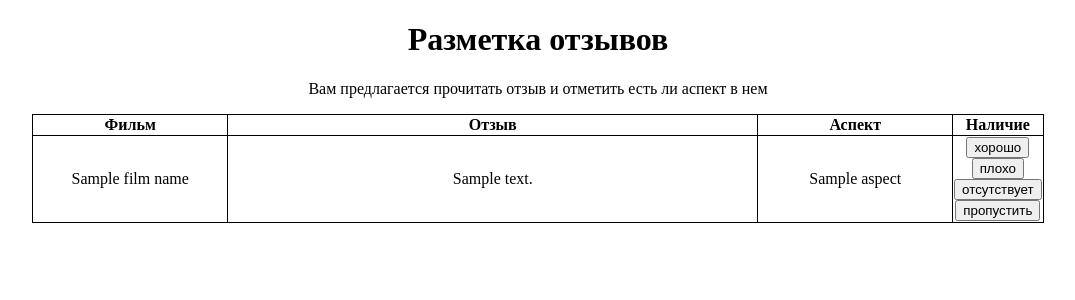
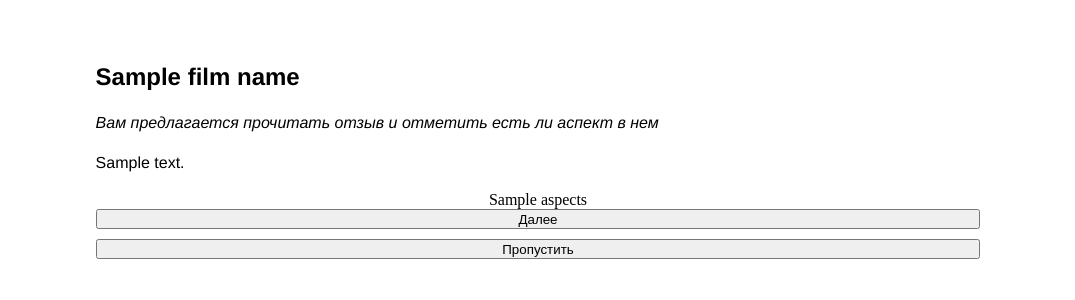
Before and after one commit to reviews-summarization/reviews-summarization, a Flask app: template reviews-summarization/server/templates/index.html in a window 1280 px wide. Shown: the top 300 px of the page, without its empty margins (102-1177 px from the left). Run offline with Flask 3, Linux system fonts and the light colour scheme; the template is opened without the code that fills it: most values are stand-ins (such as "Sample title", 1, 10 or a date in 2020).

Commit message:
multiple aspects

```diff
--- a/reviews-summarization/server/app.py
+++ b/reviews-summarization/server/app.py
@@ -8,26 +8,40 @@ import honeypots
 import waitress
 from flask import Flask, render_template, redirect, request, url_for, session  # pylint: disable=unused-import
 
+
+ASPECT_STATES = {
+  'good': 1,
+  'bad': 0,
+  'absence': 2,
+  'skip': 3,
+}
+ASPECT_TEMPLATE = """
+<div style="display: flex; justify-content: space-between; align-items: center;">
+    <div style="flex-grow: 1;">
+        <p style="text-align: left;">{name}</p>
+    </div>
+    <div style="flex-grow: 0;text-align: right;">
+        <select name="{aspect_id}">
+            <option value="good">Хорошо</option>
+            <option value="bad">Плохо</option>
+            <option value="absence">Отсутствует</option>
+            <option value="skip" selected="">Пропустить</option>
+        </select>
+    </div>
+</div>
+"""
+
 app = Flask(__name__)
 app.secret_key = secrets.token_hex()
 db = databse.make_database()
 
 
-@app.route('/yes_clicked', methods=['POST'])
-def yes_clicked():
-  _record_action(1)
-  return redirect('/')
-
-
-@app.route('/no_clicked', methods=['POST'])
-def no_clicked():
-  _record_action(0)
-  return redirect('/')
-
-
-@app.route('/absence_clicked', methods=['POST'])
-def absence_clicked():
-  _record_action(2)
+@app.route('/submit', methods=['POST', 'GET'])
+def submit():
+  for aspect_id, _ in db.all('aspects'):
+    aspect_state = request.form.get(aspect_id)
+    if aspect_state == 'skip': continue
+    _record_action(aspect_id, ASPECT_STATES[aspect_state])
   return redirect('/')
 
 
@@ -36,31 +50,36 @@ def skip():
   return redirect('/')
 
 
+def _make_aspects():
+  return '\n'.join([
+    ASPECT_TEMPLATE.format(name=name, aspect_id=aspect_id)
+    for aspect_id, name in db.all('aspects')
+  ])
+
+
 @app.route('/')
 def index():
   #TODO: Use for user identification
   if 'session_id' not in session:
     session['session_id'] = secrets.token_hex()
   if random.random() < 0.1:
-    (review_id, aspect_id) = honeypots.Honeypots().get_random()
+    (review_id, _) = honeypots.Honeypots().get_random()
     (_, film_name, text_body, review_id) = db.get('reviews', review_id)
-    (aspect_id, aspect_body) = db.get('aspects', aspect_id)
   else:
     (_, film_name, text_body, review_id) = db.get_random('reviews')
-    (aspect_id, aspect_body) = db.get_random('aspects')
-  session.update({'review_id': review_id, 'aspect_id': aspect_id})
+  session.update({'review_id': review_id})
   return render_template(
     "index.html",
     film_name=film_name,
     review=text_body,
-    aspect=aspect_body
+    aspects=_make_aspects()
   )
 
 
-def _record_action(number):
+def _record_action(aspect_id, number):
   db.add_record((
     session['review_id'],
-    session['aspect_id'],
+    aspect_id,
     number,
     request.environ.get('REMOTE_ADDR', request.remote_addr),
     session['session_id']
--- a/reviews-summarization/server/static/css/main.css
+++ b/reviews-summarization/server/static/css/main.css
@@ -1,6 +1,13 @@
 
-h1, p {
+h1, h2 {
     text-align: center;
+    font-family: 'Helvetica'
+}
+
+p, i {
+    text-align: center;
+    line-height: 1.5;
+    font-family: 'Helvetica';
 }
 
 .center {
@@ -8,12 +15,6 @@ h1, p {
   margin-right: auto;
 }
 
-table, th, td {
-    border: 1px solid black;
-    border-collapse: collapse;
-    text-align: center;
-}
-
 div {
     text-align: center;
 }
--- a/reviews-summarization/server/templates/index.html
+++ b/reviews-summarization/server/templates/index.html
@@ -9,35 +9,23 @@
     <title>Reviews / aspects</title>
 </head>
 <body>
-    <h1>Разметка отзывов</h1>
-    <p>Вам предлагается прочитать отзыв и отметить есть ли аспект в нем</p>
+    <div style="width: 70%; margin-left: auto; margin-right: auto; margin-top: 5%;">
+        <h2 style="text-align: left;">{{film_name}}</h2>
+        <div style="text-align: left;">
+        <i>Вам предлагается прочитать отзыв и отметить есть ли аспект в нем</i>
+        </div>
+        <p style="text-align: left;"> {{review}} </p>
+        <div style="display: flex; justify-content: space-between; align-items: center;">
+            <form method="post" action="/submit" style="width: 100%; margin: auto; display: flex; flex-direction: column;">
 
-    <table class="center" style="width:80%" >
-        <tr>
-            <th style="width:20%">Фильм</th>
-            <th style="width:55%">Отзыв</th>
-            <th style="width:20%">Аспект</th>
-            <th style="width:20%">Наличие</th>
-        </tr>
-        <tr>
-            <td> {{film_name}} </td>
-            <td> {{review}} </td>
-            <td> {{aspect}} </td>
-            <td>
-                <form action="/yes_clicked" method="post">
-                    <button type="submit">хорошо</button>
-                </form>
-                <form action="/no_clicked" method="post">
-                    <button type="submit">плохо</button>
-                </form>
-                <form action="/absence_clicked" method="post">
-                    <button type="submit">отсутствует</button>
-                </form>
-                <form action="/skip" method="post">
-                    <button type="submit">пропустить</button>
-                </form>
-            </td>
-        </tr>
-    </table>
+            {{aspects | safe}}
+
+            <button type="submit" style="height: 20px;">Далее</button>
+            </form>
+        </div>
+        <form action="/skip" method="post" style="width: 100%; margin: auto; display: flex; flex-direction: column; margin-top: 10px;">
+            <button type="submit" style="height: 20px;">Пропустить</button>
+        </form>
+    </div>
 </body>
 </html>
```
Also changed, not shown: reviews-summarization/server/databse.py (+9 -1 lines).
